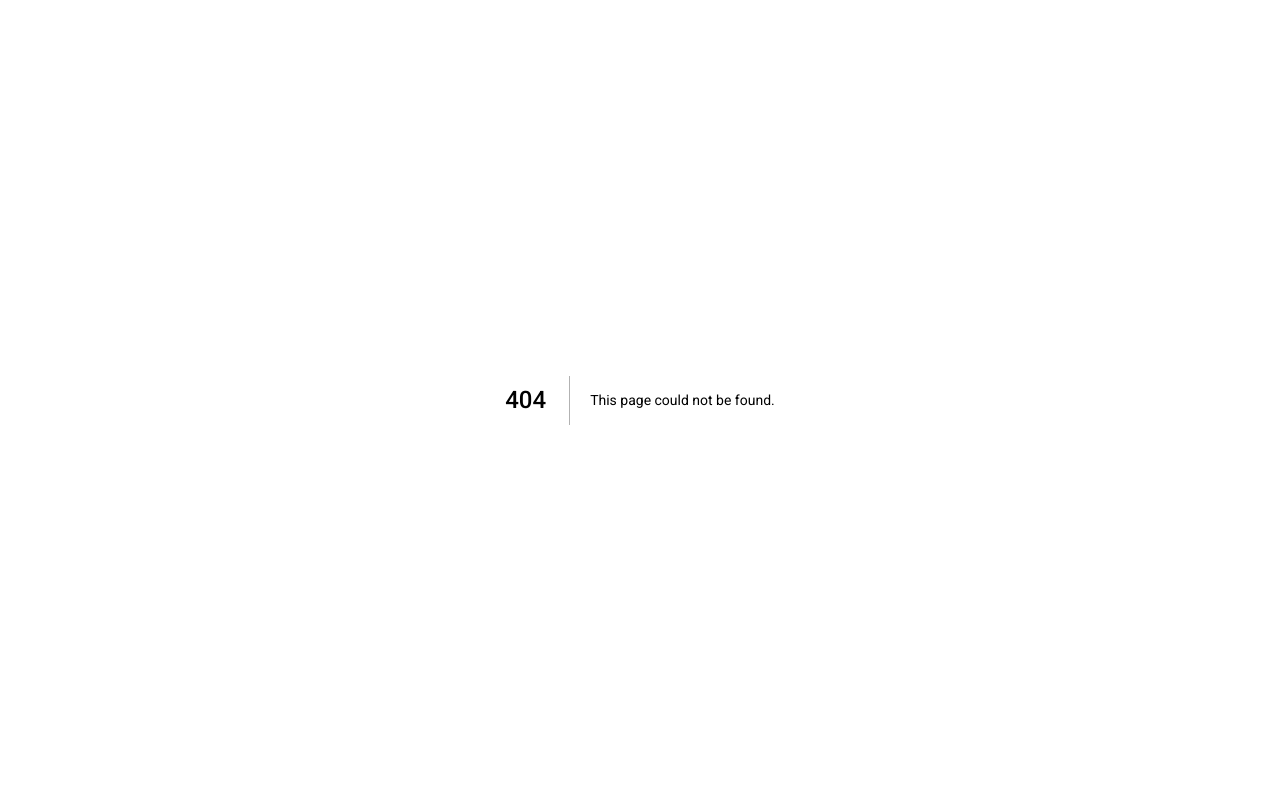
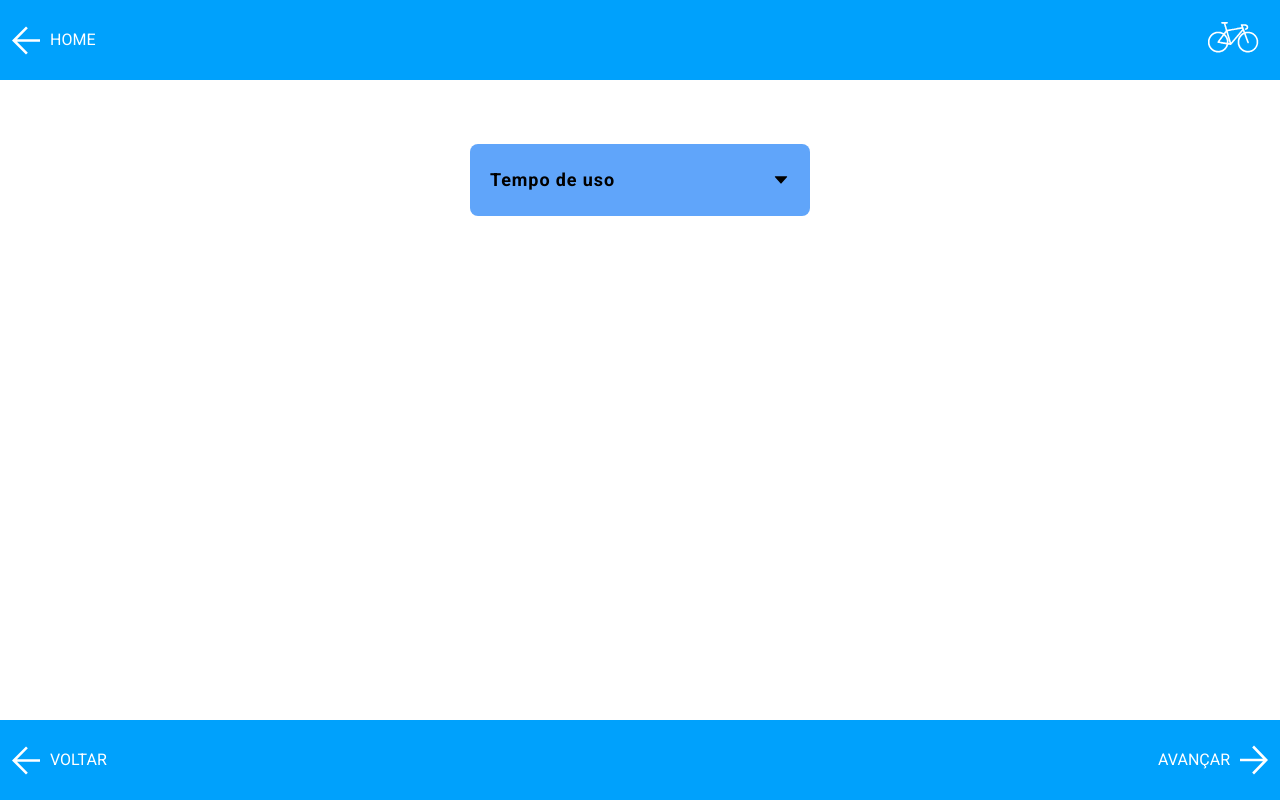
Before and after one commit to vgont/brainstormers, a Next.js app: page /tipo/potencia/tempo_de_uso in a window 1280 px wide. Before the commit this address had no page. Built offline with nearby package versions, Linux system fonts and the light colour scheme.

Commit message:
create tempo_de_uso page

```diff
--- /dev/null
+++ b/src/app/tipo/potencia/tempo_de_uso/page.js
@@ -0,0 +1,17 @@
+import Dropdown from "@/app/components/Dropdown";
+import Footer from "@/app/components/Footer";
+import Header from "@/app/components/Header";
+import Main from "@/app/components/Main";
+
+
+export default function TempoUso() {
+  return (
+    <div>
+      <Header />
+      <Main>
+        <Dropdown />
+      </Main>
+      <Footer link={"/tipo/potencia/tempo_de_uso"} />
+    </div>
+  )
+}
```
